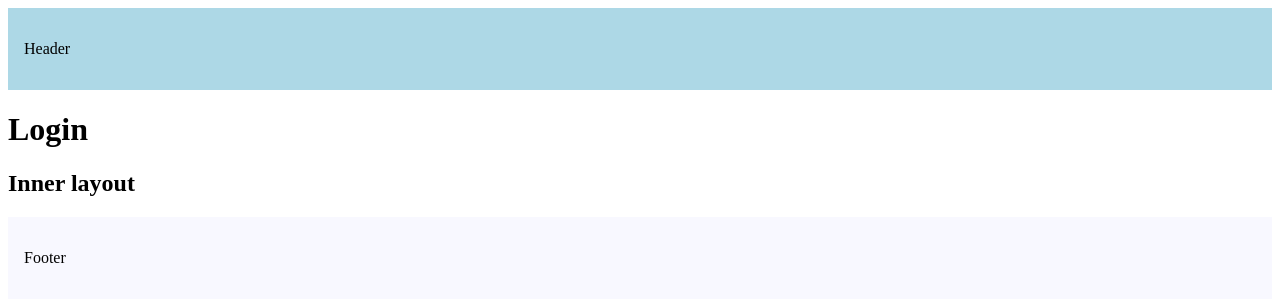
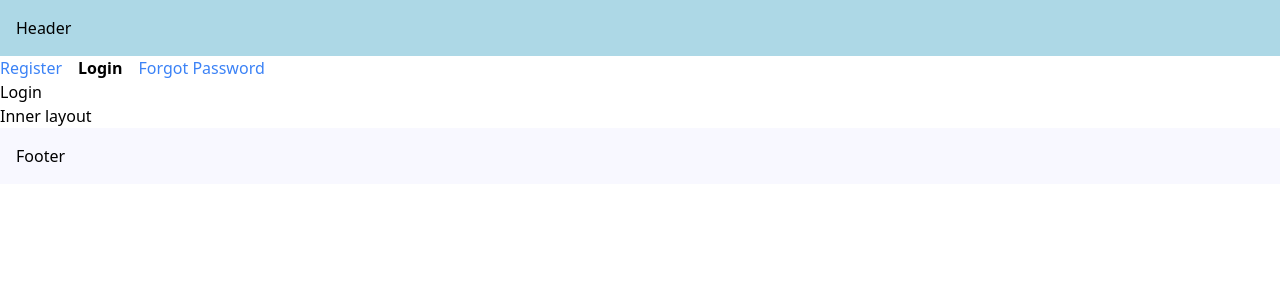
Before and after one commit to SaputraUta/learn-nextjs14, a Next.js app: page /login in a window 1280 px wide. Shown: the top 302 px of the page. Built offline with nearby package versions, Linux system fonts and the light colour scheme.

Commit message:
Active links

```diff
--- /dev/null
+++ b/src/app/(auth)/layout.tsx
@@ -0,0 +1,25 @@
+"use client";
+import Link from "next/link";
+import { usePathname } from "next/navigation";
+import "./styles.css";
+
+const navLinks = [
+    { name: "Register", href: "/register" },
+    { name: "Login", href: "/login" },
+    { name: "Forgot Password", href: "/forgot-password" },
+]
+
+export default function AuthLayout({ children } : { children : React.ReactNode }){
+    const pathname = usePathname();
+    return (
+        <div>
+            {navLinks.map((link)=> {
+                const isActive = pathname === link.href;
+                return (
+                    <Link href={link.href} key={link.name} className={isActive ? "font-bold mr-4" : "text-blue-500 mr-4"}>{link.name}</Link>
+                );
+            })}
+            {children}
+        </div>
+    )
+}
--- /dev/null
+++ b/src/app/(auth)/styles.css
@@ -0,0 +1,3 @@
+@tailwind base;
+@tailwind components;
+@tailwind utilities;
```
